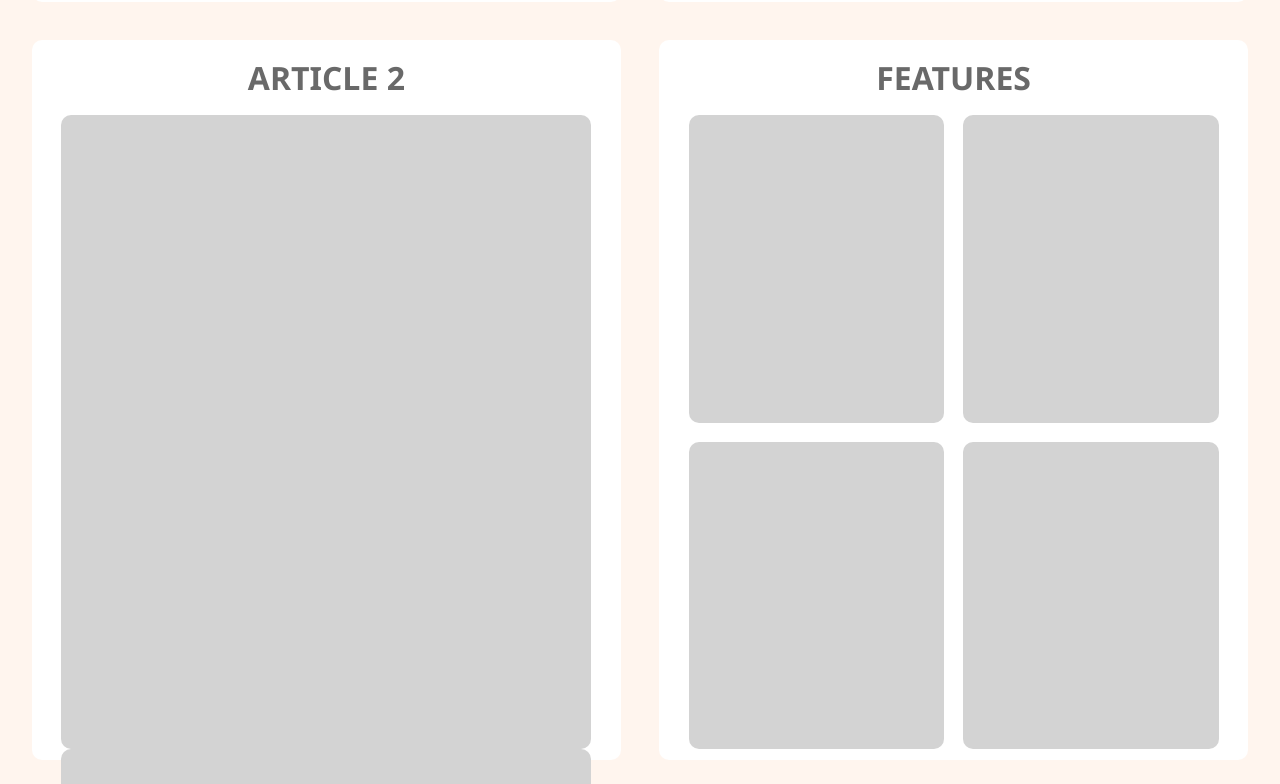
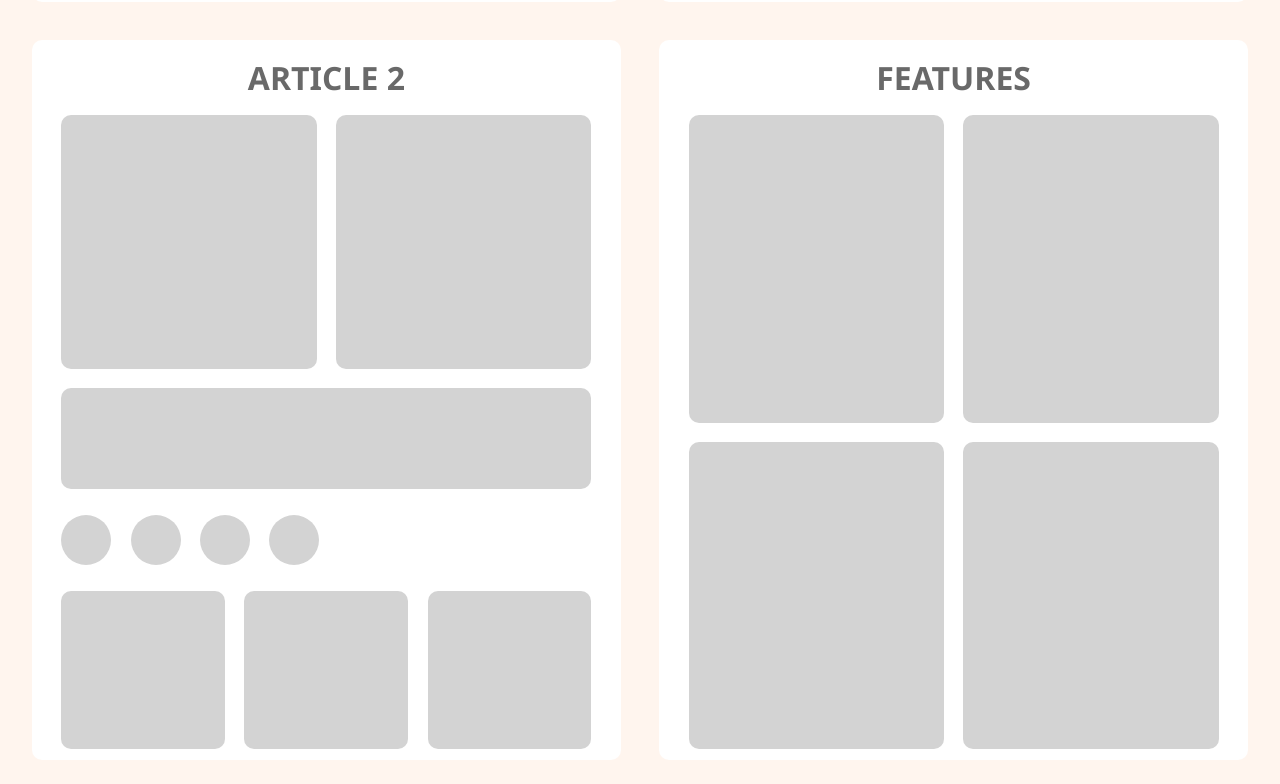
Before and after one commit to ai-jian/CSS-Grid-Layout, a plain HTML site: page index.html in a window 1280 px wide. Shown: the part 9296-10080 px from the top of the page. Drawn offline with nearby package versions, Linux system fonts and the light colour scheme; files that its build step writes are made by us from their sources.

Commit message:
Add files via upload

```diff
--- a/sass/style.scss
+++ b/sass/style.scss
@@ -375,3 +375,53 @@ section {
     }
   }
 }
+
+#article-2 {
+  .wrapper {
+    display: grid;
+    grid-template-columns: 1fr 1fr 1fr;
+    grid-template-rows: 40% auto 10% 25%;
+    grid-template-areas:
+      "a a a"
+      "b b b"
+      "c c c"
+      "d d d";
+    gap: $grid-gap;
+
+    article {
+      grid-area: a;
+      display: grid;
+      grid-template-columns: 1fr 1fr;
+      gap: $grid-gap;
+    }
+    .three {
+      grid-area: b;
+    }
+    .four {
+      grid-area: c;
+      background-color: transparent;
+      display: flex;
+      align-items: center;
+      gap: $grid-gap;
+      .icon {
+        height: 50px;
+        width: 50px;
+        background-color: color(block-color);
+        border-radius: 50%;
+      }
+    }
+    .five {
+      grid-area: d;
+      background-color: transparent;
+      display: flex;
+      align-items: center;
+      gap: $grid-gap;
+      .icon {
+        height: 100%;
+        width: 100%;
+        background-color: color(block-color);
+        border-radius: $section-border;
+      }
+    }
+  }
+}
```
